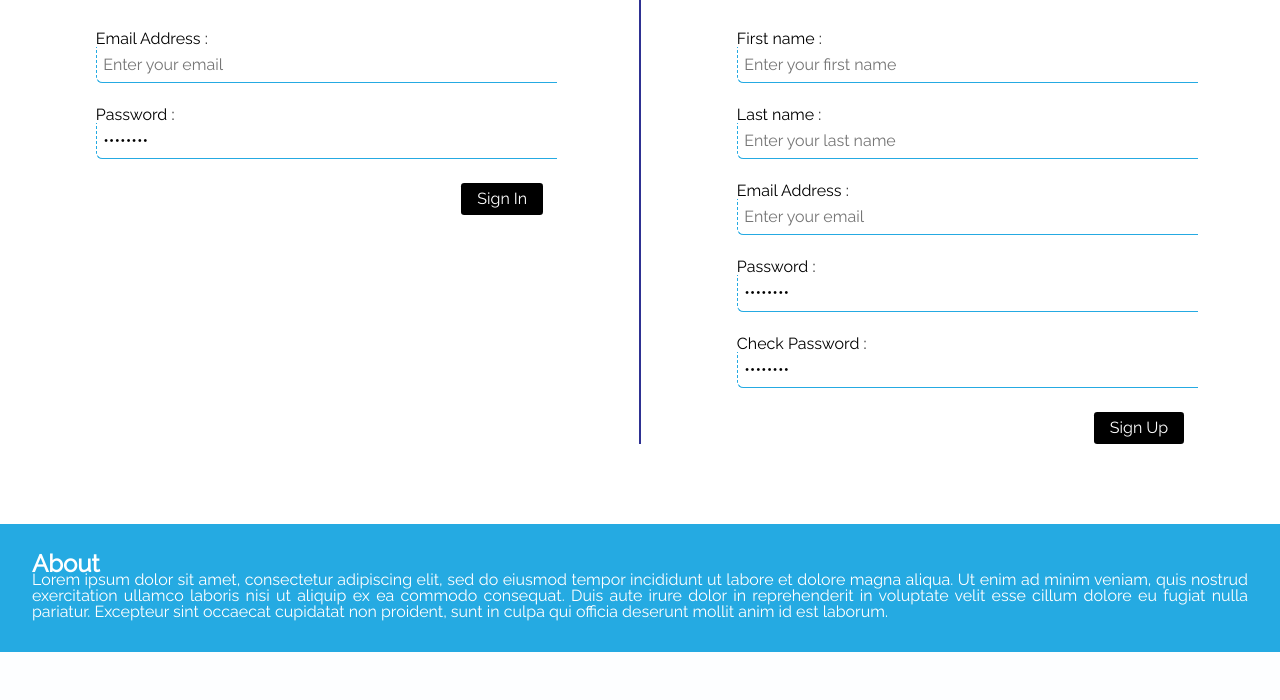
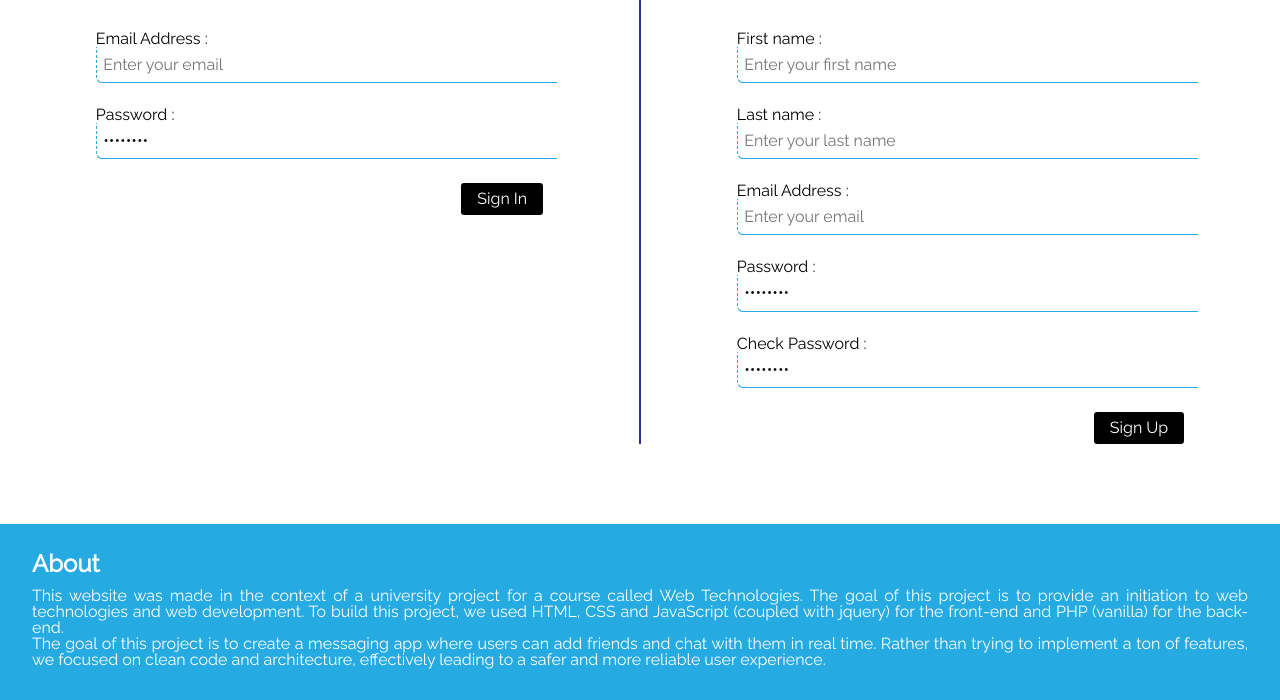
Before and after one commit to raphaelweis/TurboMail, a PHP site: page /src/public/login/login.html in a window 1280 px wide. Shown: the part 529-1229 px from the top of the page. Before the commit the page ends 1181 px from the top, so only its background shows below. Run offline with PHP 8.4, Linux system fonts and the light colour scheme; some libraries are stand-ins or nearby versions.

Commit message:
removed lorem ipsum and added real about paragraph

```diff
--- a/src/public/login/login.html
+++ b/src/public/login/login.html
@@ -162,13 +162,12 @@
 <footer>
   <h2>About</h2>
   <p>
-    Lorem ipsum dolor sit amet, consectetur adipiscing elit, sed do eiusmod
-    tempor incididunt ut labore et dolore magna aliqua. Ut enim ad minim
-    veniam, quis nostrud exercitation ullamco laboris nisi ut aliquip ex ea
-    commodo consequat. Duis aute irure dolor in reprehenderit in voluptate
-    velit esse cillum dolore eu fugiat nulla pariatur. Excepteur sint
-    occaecat cupidatat non proident, sunt in culpa qui officia deserunt
-    mollit anim id est laborum.
+    This website was made in the context of a university project for a course called Web Technologies. The goal of this
+    project is to provide an initiation to web technologies and web development. To build this project, we used
+    HTML, CSS and JavaScript (coupled with jquery) for the front-end and PHP (vanilla) for the back-end.<br/>
+    The goal of this project is to create a messaging app where users can add friends and chat with them in real time.
+    Rather than trying to implement a ton of features, we focused on clean code and architecture, effectively leading
+    to a safer and more reliable user experience.<br/>
   </p>
 </footer>
 </body>
--- a/src/public/login/style.css
+++ b/src/public/login/style.css
@@ -20,9 +20,11 @@ footer {
     padding: 2rem;
     text-align: justify;
 }
-
 footer * {
     color: var(--lightFontColor);
+}
+footer h2 {
+    margin-bottom: 1rem;
 }
 
 /* NAVBAR */
```
